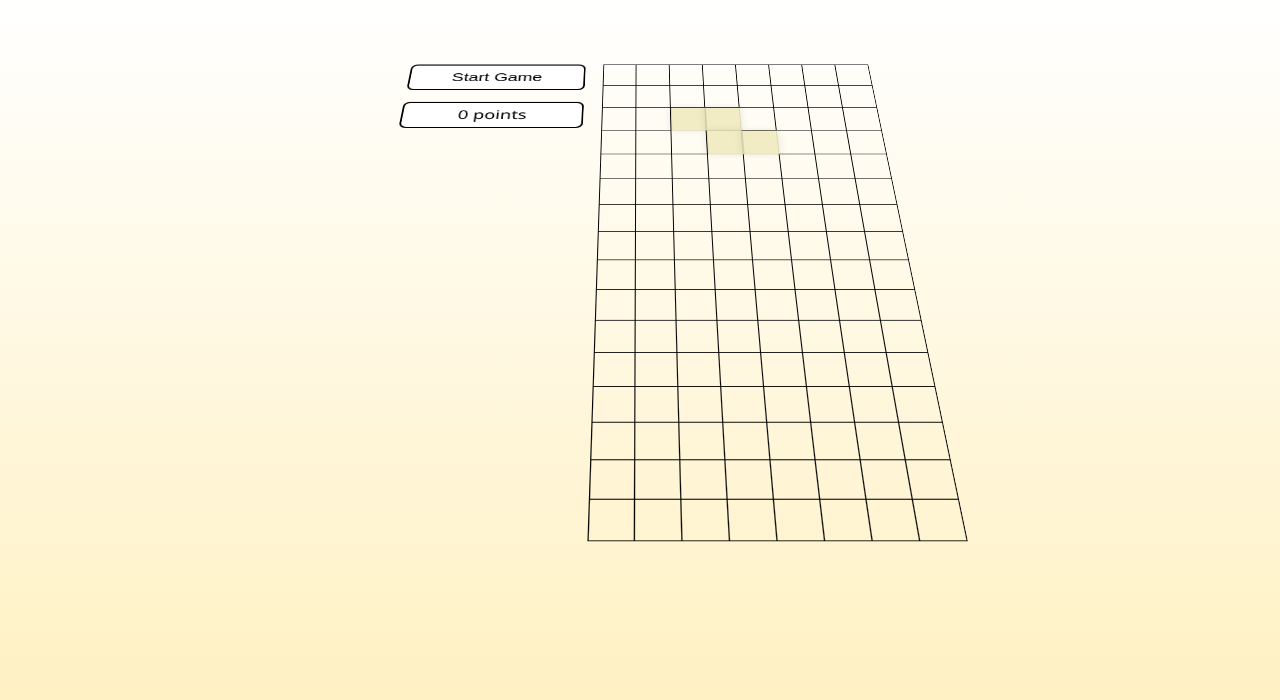
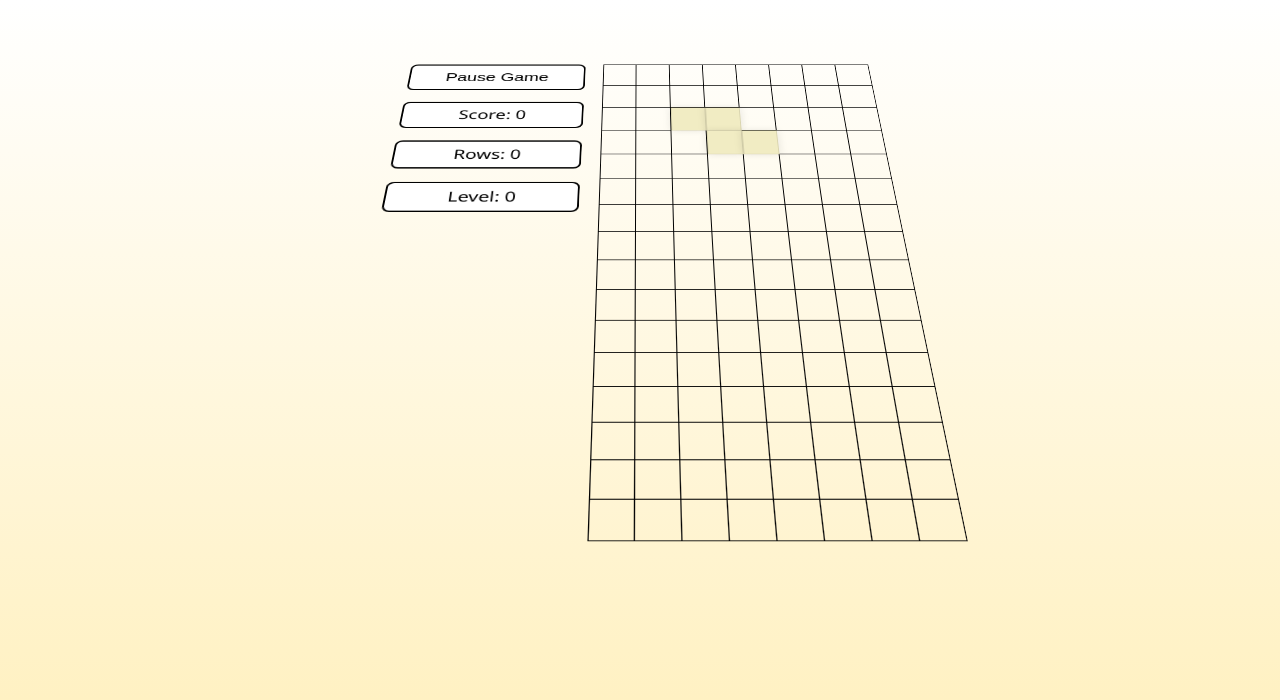
Before and after one commit to Dreamdealer/resume, a React (Create React App) app: page / in a window 1280 px wide. Both pictures are taken after a click on the button "Start Game". Shown: the top 700 px of the page. Built offline with nearby package versions, Linux system fonts and the light colour scheme.

Commit message:
chore: Added corrent scoring and leveling + pause option

```diff
--- a/src/Components/Tetris.tsx
+++ b/src/Components/Tetris.tsx
@@ -5,6 +5,7 @@ import { useStage } from '../Hooks/useStage';
 import useInterval from '../Hooks/useInterval';
 import styled from 'styled-components';
 import { createStage, checkCollision } from '../gameHelpers';
+import { useGameStatus } from '../Hooks/useGameStatus';
 
 const StyledTetrisContainer = styled.div`
     height: 100vh;
@@ -52,8 +53,11 @@ const StyledButton = styled.button`
 const Tetris = () => {
     const [ dropTime, setDropTime ] = useState<null | number>(null);
     const [ gameOver, setGameOver ] = useState(false);
+    const [ gamePaused, setGamePaused ] = useState(false);
+    const [ gameStarted, setGameStarted ] = useState(false);
     const [ player, updatePlayerPosition, resetPlayer, playerRotate ] = usePlayer();
     const [ stage, setStage, rowsCleared ] = useStage(player, resetPlayer);
+    const [score, setScore, rows, setRows, level, setLevel] = useGameStatus(rowsCleared);
 
     const movePlayer = (dir: number) => {
         if (!checkCollision(player, stage, { x: dir, y: 0 })) {
@@ -65,10 +69,20 @@ const Tetris = () => {
         setStage(createStage());
         setDropTime(1000);
         resetPlayer();
+        setScore(0);
+        setLevel(0);
+        setRows(0);
         setGameOver(false);
+        setGameStarted(true);
     }
 
     const drop = () => {
+        // Increase level and speed when player has cleared 10 rows
+        if (rows > (level + 1) * 10) {
+            setLevel(prev => prev + 1);
+            setDropTime(1000 / (level + 1) + 200);
+        }
+
         if (!checkCollision(player, stage, { x: 0, y: 1 })) {
             updatePlayerPosition({ x: 0, y: 1, collided: false });
         } else {
@@ -81,9 +95,19 @@ const Tetris = () => {
         }
     }
 
+    const pauseGame = () => {
+        setGamePaused(true);
+        setDropTime(null);
+    }
+
+    const continueGame = () => {
+        setGamePaused(false);
+        setDropTime(1000 / (level + 1));
+    };
+
     const keyUp = ({ keyCode }: { keyCode: number}) => {
         if (!gameOver && keyCode === 40) {
-            setDropTime(1000);
+            setDropTime(1000 / (level + 1));
         }
     }
 
@@ -91,6 +115,7 @@ const Tetris = () => {
         setDropTime(null);
         drop();
     }
+
 
     const move = ({ keyCode } : { keyCode: number}) => {
         if (!gameOver) {
@@ -113,12 +138,16 @@ const Tetris = () => {
             event.preventDefault();
         }}>
             <StyledControlsContainer>
-                <StyledButton onClick={() => { startGame(); }}>
-                    Start Game
-                </StyledButton>
-                <StyledScoreBoard>
-                    {rowsCleared * 100} points
-                </StyledScoreBoard>
+                {!gameStarted ? (
+                    <StyledButton onClick={() => { startGame(); }}>Start Game</StyledButton>
+                ) : (
+                    <StyledButton onClick={() => { gamePaused ? continueGame() : pauseGame() }}>
+                        {gamePaused ? 'Continue Game' : 'Pause Game'}
+                    </StyledButton>
+                )}
+                <StyledScoreBoard>Score: {score}</StyledScoreBoard>
+                <StyledScoreBoard>Rows: {rows}</StyledScoreBoard>
+                <StyledScoreBoard>Level: {level}</StyledScoreBoard>
             </StyledControlsContainer>
             <Stage stage={stage} />
         </StyledTetrisContainer>
--- /dev/null
+++ b/src/Hooks/useGameStatus.ts
@@ -0,0 +1,23 @@
+import { useState, useEffect, useCallback } from 'react';
+
+export const useGameStatus = (rowsCleared: number) => {
+    const [score, setScore] = useState(0);
+    const [rows, setRows] = useState(0);
+    const [level, setLevel] = useState(0);
+
+    const linePoints = [40, 100, 300, 1200];
+
+    const calcScore = useCallback(() => {
+        if (rowsCleared > 0) {
+            // This is how original Tetris score is calculated
+            setScore(prev => prev + linePoints[rowsCleared - 1] * (level + 1));
+            setRows(prev => prev + rowsCleared);
+        }
+    }, [level, linePoints, rowsCleared]);
+
+    useEffect(() => {
+        calcScore();
+    }, [calcScore, rowsCleared, score]);
+
+    return [score, setScore, rows, setRows, level, setLevel] as const;
+};
--- a/src/Hooks/useStage.ts
+++ b/src/Hooks/useStage.ts
@@ -7,7 +7,7 @@ export const useStage = (player: PlayerStateType, resetPlayer: any) => {
     const [ rowsCleared, setRowsCleared ] = useState(0);
 
     useEffect(() => {
-        //setRowsCleared(0);
+        setRowsCleared(0);
 
         const sweepRows = (newStage: StageType) => (
             newStage.reduce((accumulator, row) => {
```
